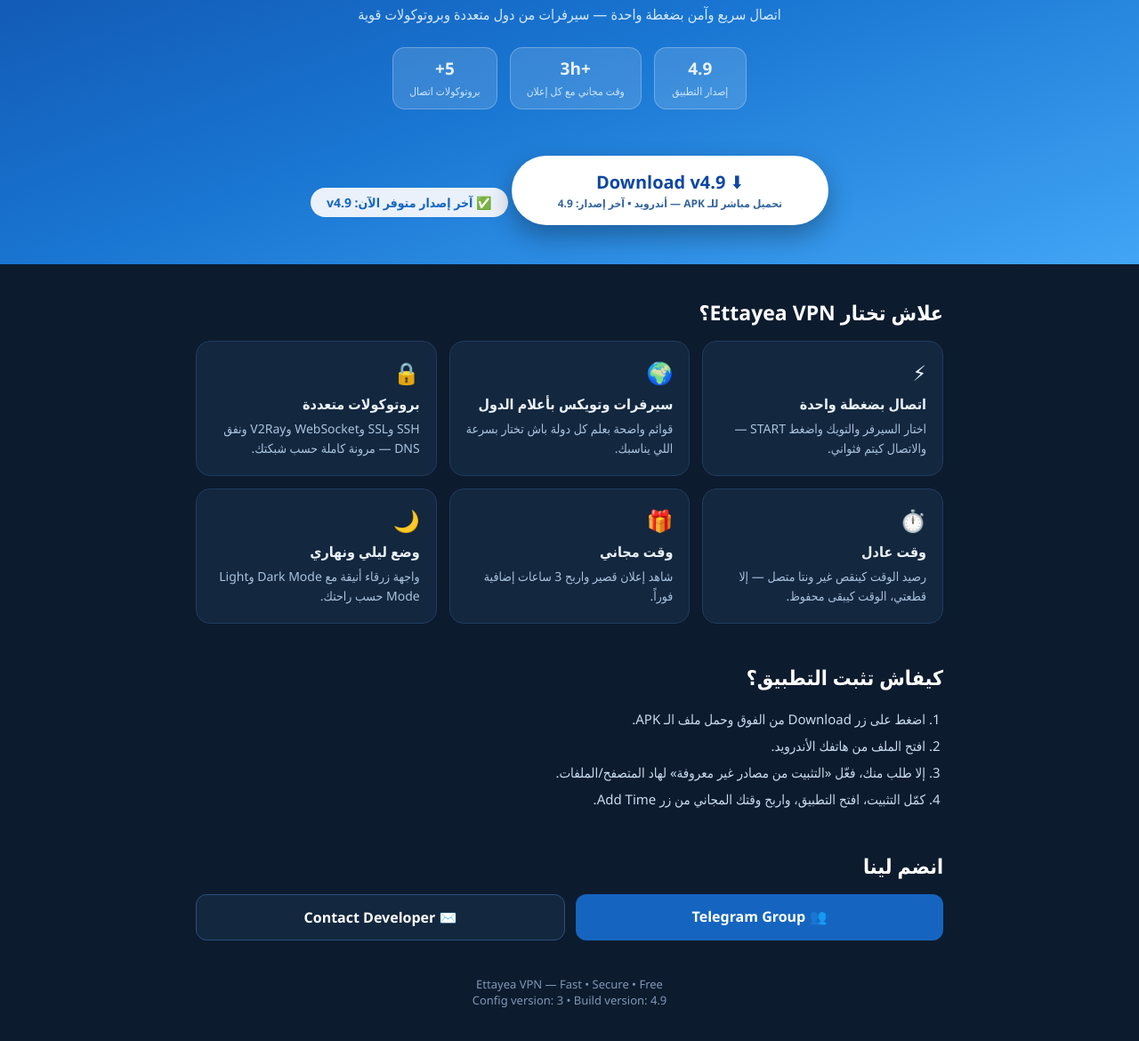
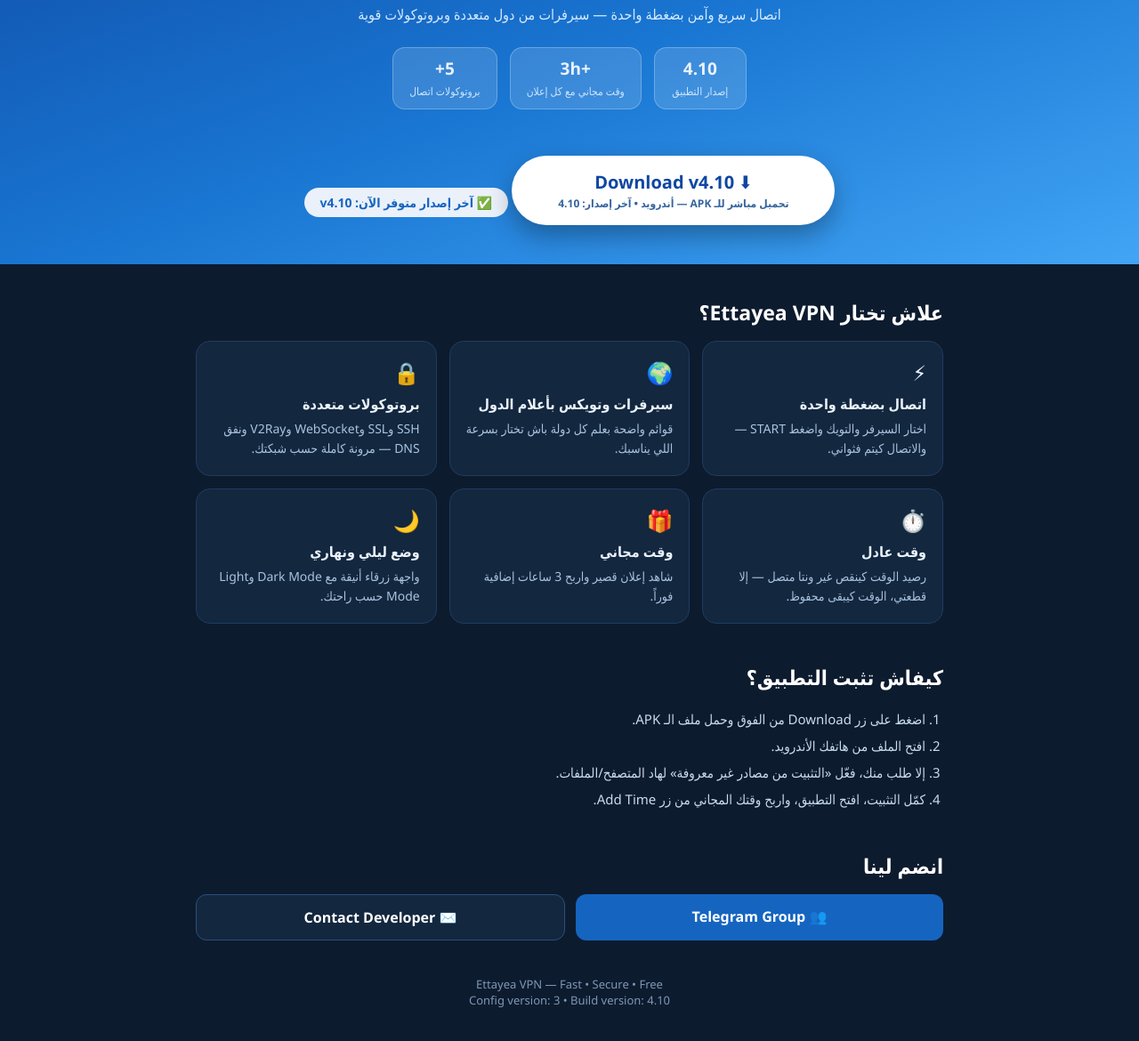
Before and after one commit to ettayea01/ettayea01.github.io, a plain HTML site: page index.html in a window 1280 px wide. Shown: the part 236-1406 px from the top of the page at 89% size. Drawn offline with Linux system fonts and the light colour scheme.

Commit message:
Site: version 4.10

```diff
--- a/index.html
+++ b/index.html
@@ -39,13 +39,13 @@
     <h1>Ettayea VPN</h1>
     <p>اتصال سريع وآمن بضغطة واحدة — سيرفرات من دول متعددة وبروتوكولات قوية</p>
     <div class="stats">
-      <div class="stat"><b>4.9</b><span>إصدار التطبيق</span></div>
+      <div class="stat"><b>4.10</b><span>إصدار التطبيق</span></div>
       <div class="stat"><b>+3h</b><span>وقت مجاني مع كل إعلان</span></div>
       <div class="stat"><b>5+</b><span>بروتوكولات اتصال</span></div>
     </div>
     <br>
-    <a class="dl" href="Ettayea-VPN.apk" download>⬇ Download v4.9<small>تحميل مباشر للـ APK — أندرويد • آخر إصدار: 4.9</small></a>
-    <div style="display:inline-block;margin-top:12px;background:#EAF1FA;color:#1565C0;font-weight:bold;padding:7px 18px;border-radius:999px;font-size:14px">✅ آخر إصدار متوفر الآن: v4.9</div>
+    <a class="dl" href="Ettayea-VPN.apk" download>⬇ Download v4.10<small>تحميل مباشر للـ APK — أندرويد • آخر إصدار: 4.10</small></a>
+    <div style="display:inline-block;margin-top:12px;background:#EAF1FA;color:#1565C0;font-weight:bold;padding:7px 18px;border-radius:999px;font-size:14px">✅ آخر إصدار متوفر الآن: v4.10</div>
   </div>
 
   <section>
@@ -78,6 +78,6 @@
     </div>
   </section>
 
-  <footer>Ettayea VPN — Fast • Secure • Free<br>Config version: 3 • Build version: 4.9</footer>
+  <footer>Ettayea VPN — Fast • Secure • Free<br>Config version: 3 • Build version: 4.10</footer>
 </body>
 </html>
```
